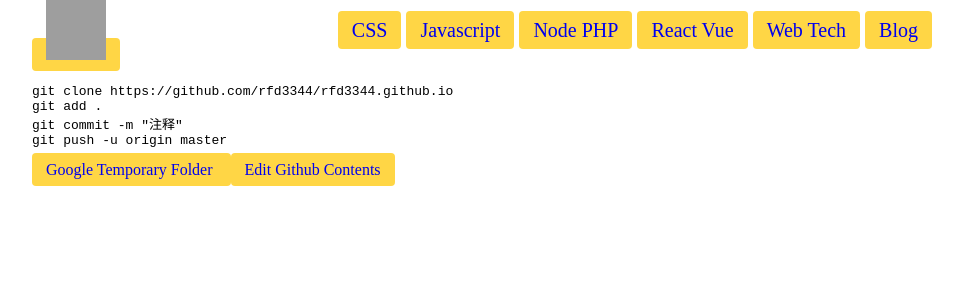
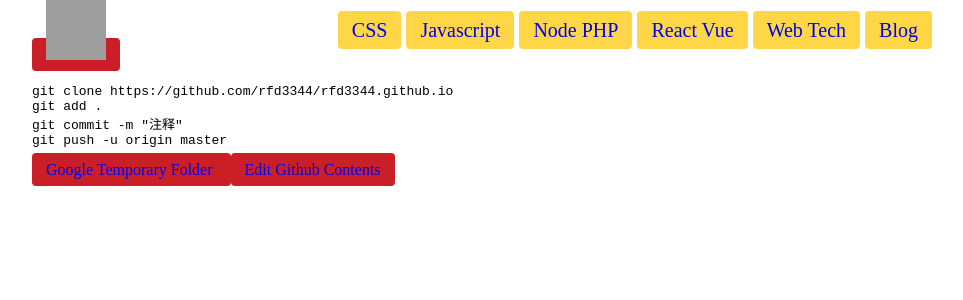
Before and after one commit to rfd3344a/rfd3344.github.io, a Jekyll site: the page built from index.html, in a window 1280 px wide. Shown: the top 300 px of the page, without its empty margins (158-1121 px from the left). Built offline with Jekyll 4.4.1, drawn with Linux system fonts in a browser that asks for light colours; some web fonts are replaced; grey boxes are pictures that could not be loaded.

Commit message:
Update page.css

```diff
--- a/css/page.css
+++ b/css/page.css
@@ -1,9 +1,13 @@
  a{
     text-decoration: none;
     font-family: 'Sniglet', cursive;
-    background: #ffd645;
+    background: #ca1f26;
     padding: 8px 14px;
     border-radius: 4px;
 }
 a:hover{
+   position:relative;
+   top:-5px;
+   transition:all 0.8x ease;
    background:#fcc43a;
+}
```
